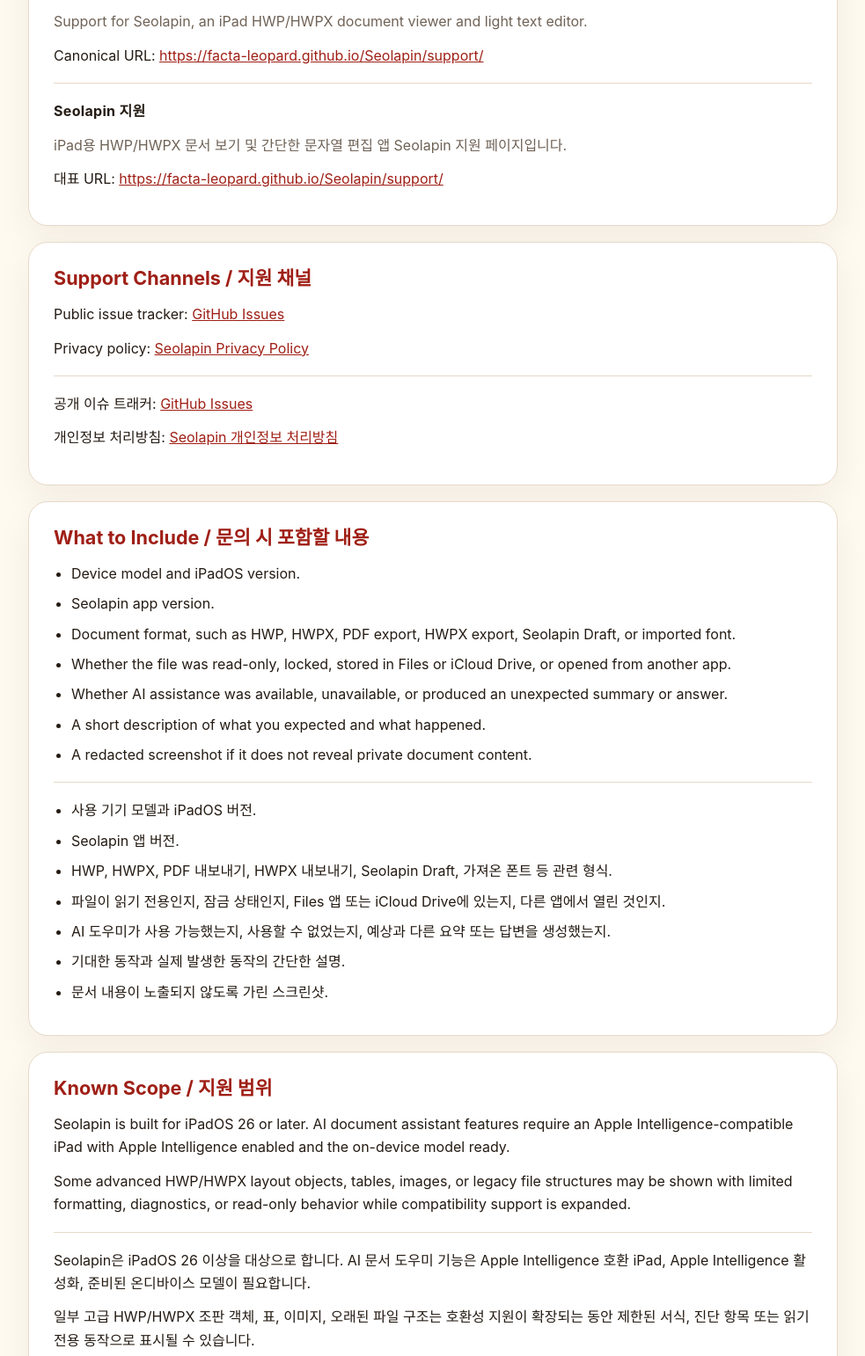
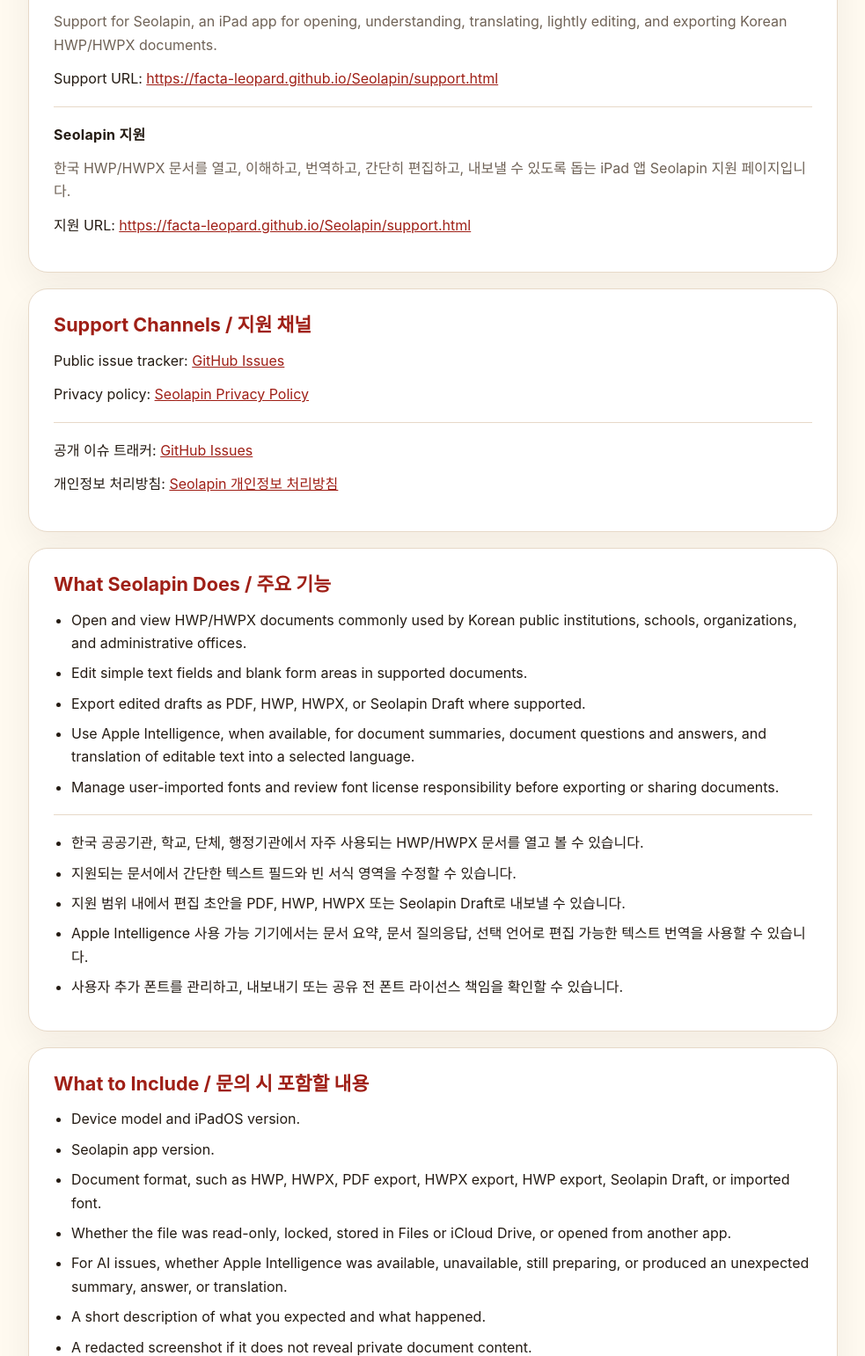
Before and after one commit to Facta-Leopard/Seolapin, a plain HTML site: page support.html in a window 1280 px wide. Shown: the part 138-1680 px from the top of the page at 88% size, without its empty margins (148-1131 px from the left). Drawn offline with Linux system fonts and the light colour scheme.

Commit message:
Update Seolapin support page

```diff
--- a/support.html
+++ b/support.html
@@ -26,21 +26,40 @@
   <main>
     <header>
       <h1>Seolapin Support</h1>
-      <p class="muted">Support for Seolapin, an iPad HWP/HWPX document viewer and light text editor.</p>
-      <p>Canonical URL: <a href="https://facta-leopard.github.io/Seolapin/support/">https://facta-leopard.github.io/Seolapin/support/</a></p>
+      <p class="muted">Support for Seolapin, an iPad app for opening, understanding, translating, lightly editing, and exporting Korean HWP/HWPX documents.</p>
+      <p>Support URL: <a href="https://facta-leopard.github.io/Seolapin/support.html">https://facta-leopard.github.io/Seolapin/support.html</a></p>
       <div class="divider"></div>
       <p class="lang">Seolapin 지원</p>
-      <p class="muted">iPad용 HWP/HWPX 문서 보기 및 간단한 문자열 편집 앱 Seolapin 지원 페이지입니다.</p>
-      <p>대표 URL: <a href="https://facta-leopard.github.io/Seolapin/support/">https://facta-leopard.github.io/Seolapin/support/</a></p>
+      <p class="muted">한국 HWP/HWPX 문서를 열고, 이해하고, 번역하고, 간단히 편집하고, 내보낼 수 있도록 돕는 iPad 앱 Seolapin 지원 페이지입니다.</p>
+      <p>지원 URL: <a href="https://facta-leopard.github.io/Seolapin/support.html">https://facta-leopard.github.io/Seolapin/support.html</a></p>
     </header>
 
     <section>
       <h2>Support Channels / 지원 채널</h2>
       <p>Public issue tracker: <a href="https://github.com/Facta-Leopard/Seolapin/issues">GitHub Issues</a></p>
-      <p>Privacy policy: <a href="https://facta-leopard.github.io/Seolapin/privacy/">Seolapin Privacy Policy</a></p>
+      <p>Privacy policy: <a href="https://facta-leopard.github.io/Seolapin/privacy.html">Seolapin Privacy Policy</a></p>
       <div class="divider"></div>
       <p>공개 이슈 트래커: <a href="https://github.com/Facta-Leopard/Seolapin/issues">GitHub Issues</a></p>
-      <p>개인정보 처리방침: <a href="https://facta-leopard.github.io/Seolapin/privacy/">Seolapin 개인정보 처리방침</a></p>
+      <p>개인정보 처리방침: <a href="https://facta-leopard.github.io/Seolapin/privacy.html">Seolapin 개인정보 처리방침</a></p>
+    </section>
+
+    <section>
+      <h2>What Seolapin Does / 주요 기능</h2>
+      <ul>
+        <li>Open and view HWP/HWPX documents commonly used by Korean public institutions, schools, organizations, and administrative offices.</li>
+        <li>Edit simple text fields and blank form areas in supported documents.</li>
+        <li>Export edited drafts as PDF, HWP, HWPX, or Seolapin Draft where supported.</li>
+        <li>Use Apple Intelligence, when available, for document summaries, document questions and answers, and translation of editable text into a selected language.</li>
+        <li>Manage user-imported fonts and review font license responsibility before exporting or sharing documents.</li>
+      </ul>
+      <div class="divider"></div>
+      <ul>
+        <li>한국 공공기관, 학교, 단체, 행정기관에서 자주 사용되는 HWP/HWPX 문서를 열고 볼 수 있습니다.</li>
+        <li>지원되는 문서에서 간단한 텍스트 필드와 빈 서식 영역을 수정할 수 있습니다.</li>
+        <li>지원 범위 내에서 편집 초안을 PDF, HWP, HWPX 또는 Seolapin Draft로 내보낼 수 있습니다.</li>
+        <li>Apple Intelligence 사용 가능 기기에서는 문서 요약, 문서 질의응답, 선택 언어로 편집 가능한 텍스트 번역을 사용할 수 있습니다.</li>
+        <li>사용자 추가 폰트를 관리하고, 내보내기 또는 공유 전 폰트 라이선스 책임을 확인할 수 있습니다.</li>
+      </ul>
     </section>
 
     <section>
@@ -48,9 +67,9 @@
       <ul>
         <li>Device model and iPadOS version.</li>
         <li>Seolapin app version.</li>
-        <li>Document format, such as HWP, HWPX, PDF export, HWPX export, Seolapin Draft, or imported font.</li>
+        <li>Document format, such as HWP, HWPX, PDF export, HWPX export, HWP export, Seolapin Draft, or imported font.</li>
         <li>Whether the file was read-only, locked, stored in Files or iCloud Drive, or opened from another app.</li>
-        <li>Whether AI assistance was available, unavailable, or produced an unexpected summary or answer.</li>
+        <li>For AI issues, whether Apple Intelligence was available, unavailable, still preparing, or produced an unexpected summary, answer, or translation.</li>
         <li>A short description of what you expected and what happened.</li>
         <li>A redacted screenshot if it does not reveal private document content.</li>
       </ul>
@@ -58,9 +77,9 @@
       <ul>
         <li>사용 기기 모델과 iPadOS 버전.</li>
         <li>Seolapin 앱 버전.</li>
-        <li>HWP, HWPX, PDF 내보내기, HWPX 내보내기, Seolapin Draft, 가져온 폰트 등 관련 형식.</li>
+        <li>HWP, HWPX, PDF 내보내기, HWPX 내보내기, HWP 내보내기, Seolapin Draft, 가져온 폰트 등 관련 형식.</li>
         <li>파일이 읽기 전용인지, 잠금 상태인지, Files 앱 또는 iCloud Drive에 있는지, 다른 앱에서 열린 것인지.</li>
-        <li>AI 도우미가 사용 가능했는지, 사용할 수 없었는지, 예상과 다른 요약 또는 답변을 생성했는지.</li>
+        <li>AI 문제의 경우 Apple Intelligence가 사용 가능했는지, 사용할 수 없었는지, 아직 준비 중이었는지, 예상과 다른 요약/답변/번역을 생성했는지.</li>
         <li>기대한 동작과 실제 발생한 동작의 간단한 설명.</li>
         <li>문서 내용이 노출되지 않도록 가린 스크린샷.</li>
       </ul>
@@ -69,19 +88,34 @@
     <section>
       <h2>Known Scope / 지원 범위</h2>
       <p>Seolapin is built for iPadOS 26 or later. AI document assistant features require an Apple Intelligence-compatible iPad with Apple Intelligence enabled and the on-device model ready.</p>
-      <p>Some advanced HWP/HWPX layout objects, tables, images, or legacy file structures may be shown with limited formatting, diagnostics, or read-only behavior while compatibility support is expanded.</p>
+      <p>Seolapin focuses on practical access to Korean HWP/HWPX public documents and forms. It is not intended to replace a full desktop word processor.</p>
+      <p>Some advanced HWP/HWPX layout objects, tables, images, fonts, legacy file structures, or unsupported controls may be shown with limited formatting, diagnostics, read-only behavior, or compatibility limits while support is expanded.</p>
       <div class="divider"></div>
       <p>Seolapin은 iPadOS 26 이상을 대상으로 합니다. AI 문서 도우미 기능은 Apple Intelligence 호환 iPad, Apple Intelligence 활성화, 준비된 온디바이스 모델이 필요합니다.</p>
-      <p>일부 고급 HWP/HWPX 조판 객체, 표, 이미지, 오래된 파일 구조는 호환성 지원이 확장되는 동안 제한된 서식, 진단 항목 또는 읽기 전용 동작으로 표시될 수 있습니다.</p>
+      <p>Seolapin은 한국 HWP/HWPX 공문서와 제출 서식에 실용적으로 접근하는 데 초점을 둡니다. 전체 데스크톱 워드프로세서를 대체하기 위한 앱은 아닙니다.</p>
+      <p>일부 고급 HWP/HWPX 조판 객체, 표, 이미지, 폰트, 오래된 파일 구조 또는 미지원 컨트롤은 호환성 지원이 확장되는 동안 제한된 서식, 진단 항목, 읽기 전용 동작 또는 호환성 제한으로 표시될 수 있습니다.</p>
     </section>
 
     <section>
-      <h2>Privacy / 개인정보</h2>
+      <h2>Privacy and Safe Reporting / 개인정보 및 안전한 문의</h2>
       <p>Seolapin does not operate a separate document-processing server and does not upload document body text for document parsing, editing, export, or AI processing.</p>
-      <p>Do not upload confidential documents, private screenshots, personal identifiers, licensed fonts, AI prompts/outputs containing confidential content, or files you do not have permission to share in public GitHub Issues.</p>
+      <p>Do not upload confidential documents, private screenshots, personal identifiers, licensed fonts, AI prompts or outputs containing confidential content, or files you do not have permission to share in public GitHub Issues.</p>
+      <p>Release builds include Google AdMob and UMP SDKs for banner ads and ad privacy choices. Document body text is not passed to ad request data.</p>
       <div class="divider"></div>
       <p>Seolapin은 별도의 문서 처리 서버를 운영하지 않으며, 문서 파싱, 편집, 내보내기 또는 AI 처리를 위해 문서 본문을 업로드하지 않습니다.</p>
       <p>공개 GitHub Issues에는 기밀 문서, 비공개 스크린샷, 개인 식별 정보, 라이선스가 있는 폰트, 기밀 내용이 포함된 AI 프롬프트/출력, 공유 권한이 없는 파일을 업로드하지 마십시오.</p>
+      <p>배포 빌드에는 배너 광고와 광고 개인정보 선택을 위해 Google AdMob 및 UMP SDK가 포함됩니다. 문서 본문은 광고 요청 데이터로 전달되지 않습니다.</p>
+    </section>
+
+    <section>
+      <h2>HWP/HWPX Notice / HWP/HWPX 고지</h2>
+      <p>Seolapin is independently developed based on publicly available HWP file format information and HWPX/OWPML document format information.</p>
+      <p>The HWP/HWPX document processing features are implemented directly in Swift without using the Hancom SDK, Hancom Office components, Hancom executables, Hancom converters, or external HWP/HWPX-specific libraries.</p>
+      <p>Seolapin is not affiliated with, endorsed by, certified by, or sponsored by Hancom Inc.</p>
+      <div class="divider"></div>
+      <p>Seolapin은 공개된 HWP 문서 파일 형식 정보와 HWPX/OWPML 문서 포맷 정보를 바탕으로 독립적으로 개발되었습니다.</p>
+      <p>HWP/HWPX 문서 처리 기능은 Hancom SDK, 한컴오피스 구성요소, 한컴 실행 파일, 한컴 변환기 또는 외부 HWP/HWPX 전용 라이브러리를 사용하지 않고 Swift로 직접 구현되었습니다.</p>
+      <p>Seolapin은 Hancom Inc.와 제휴, 보증, 인증 또는 후원을 받은 제품이 아닙니다.</p>
     </section>
   </main>
 </body>
```
